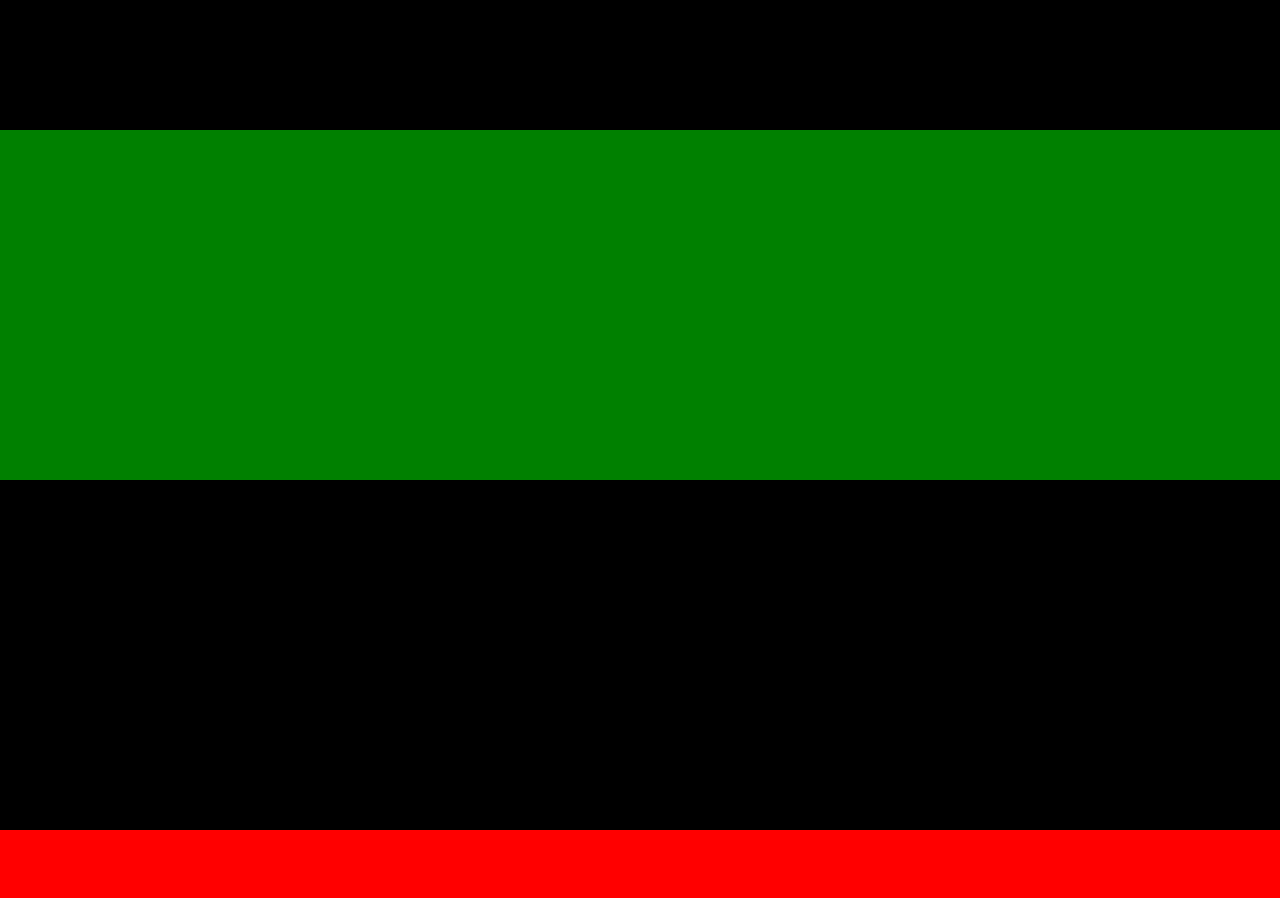
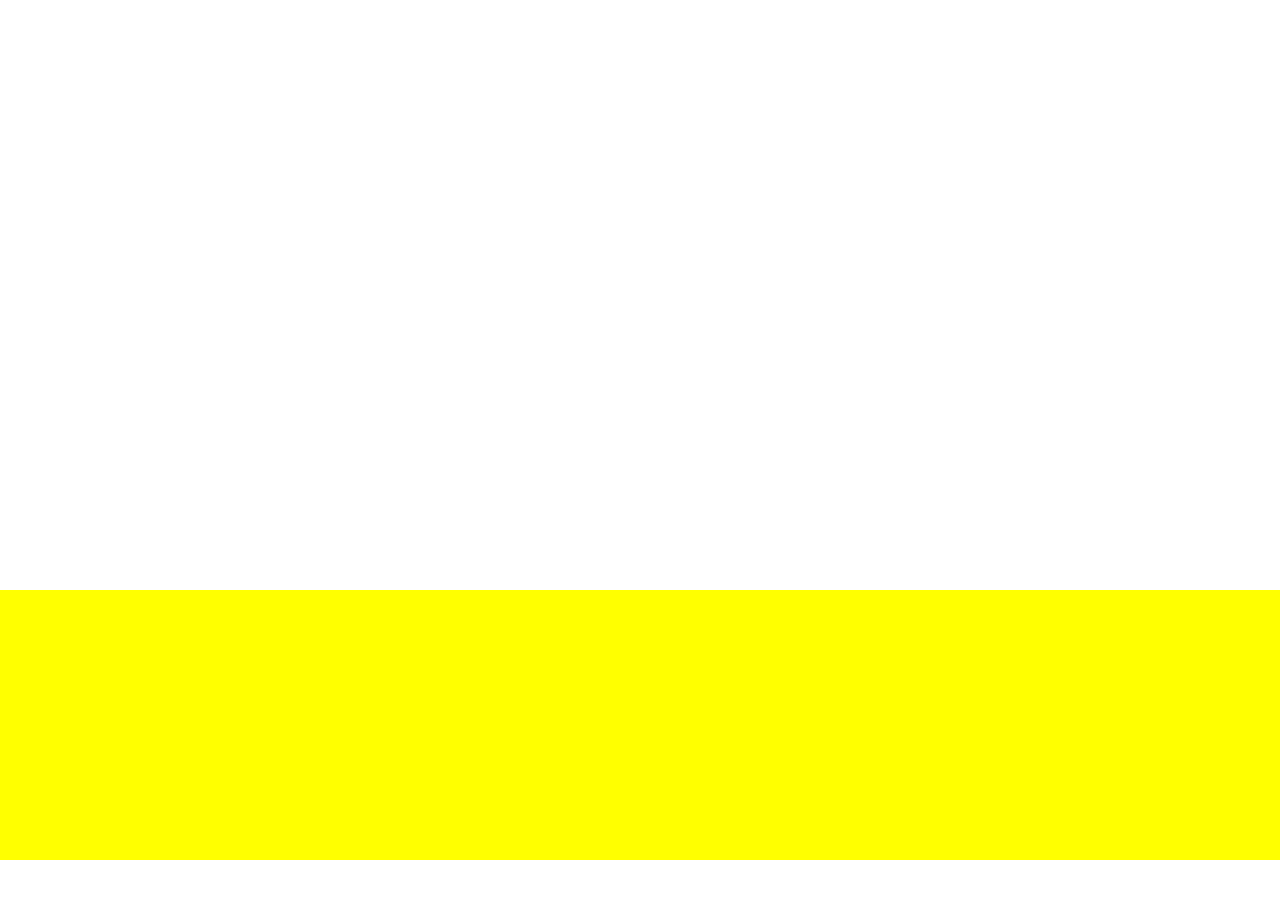
Before and after one commit to punkrocker/xdesktop, a React (Create React App) app: page / in a window 1280 px wide. Shown: the part 220-1118 px from the top of the page. After the commit the page ends 1080 px from the top, so only its background shows below. Built offline with nearby package versions, Linux system fonts and the light colour scheme.

Commit message:
test flex layout

```diff
--- a/src/App.js
+++ b/src/App.js
@@ -6,14 +6,13 @@ class App extends Component {
 
     render() {
         return (
-            <div style={{flex: 1, flexDirection: 'row'}}>
-                <div style={{flex: 3, flexDirection: 'column', alignItem: 'center', justifyContent: 'center'}}>
-                    <div style={{flex:1, background: 'yellow'}} />
+            <div style={{display: 'flex', flexDirection: 'column', height: 1080}}>
+                <div style={{display: 'flex', flex: 3, justifyContent: 'flex-start', alignItems: 'stretch', alignContent: 'stretch'}}>
                     <Panel style={{flex: 1}} color={'black'}/>
-                    <Panel style={{flex: 15}} color={'green'}/>
+                    <Panel style={{flex: 5}} color={'green'}/>
                     <Panel style={{flex: 1}} color={'black'}/>
                 </div>
-                <div style={{flex: 3, flexDirection: 'row', alignItem: 'center', justifyContent: 'center'}}>
+                <div style={{display: 'flex', flex: 1, background: 'yellow'}}>
                     <Panel style={{flex: 1}} color={'red'}/>
                 </div>
             </div>
--- a/src/componets/Panel.js
+++ b/src/componets/Panel.js
@@ -4,7 +4,7 @@ class Panel extends Component {
 
     render() {
         return (
-            <div style={{height:350, background: this.props.color}} />
+            <div style={{background: this.props.color}} />
         );
     }
 }
```
